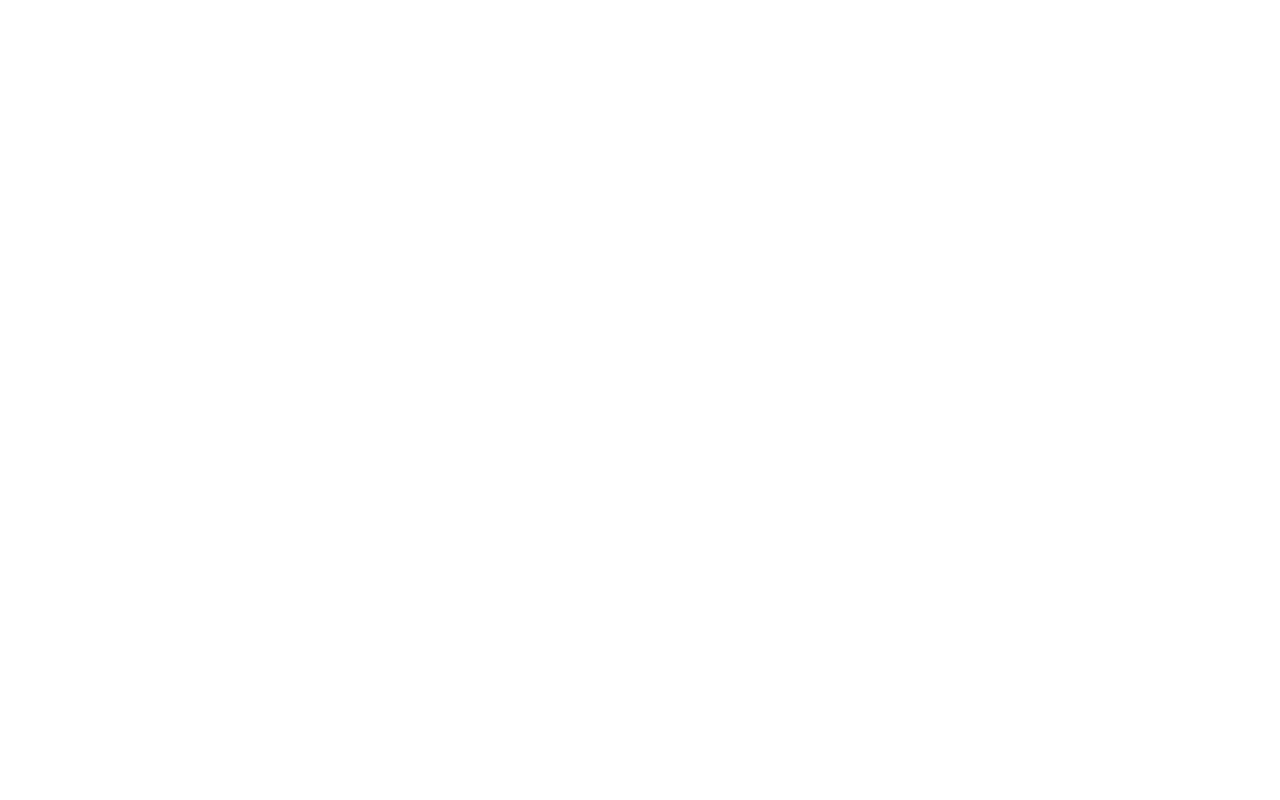
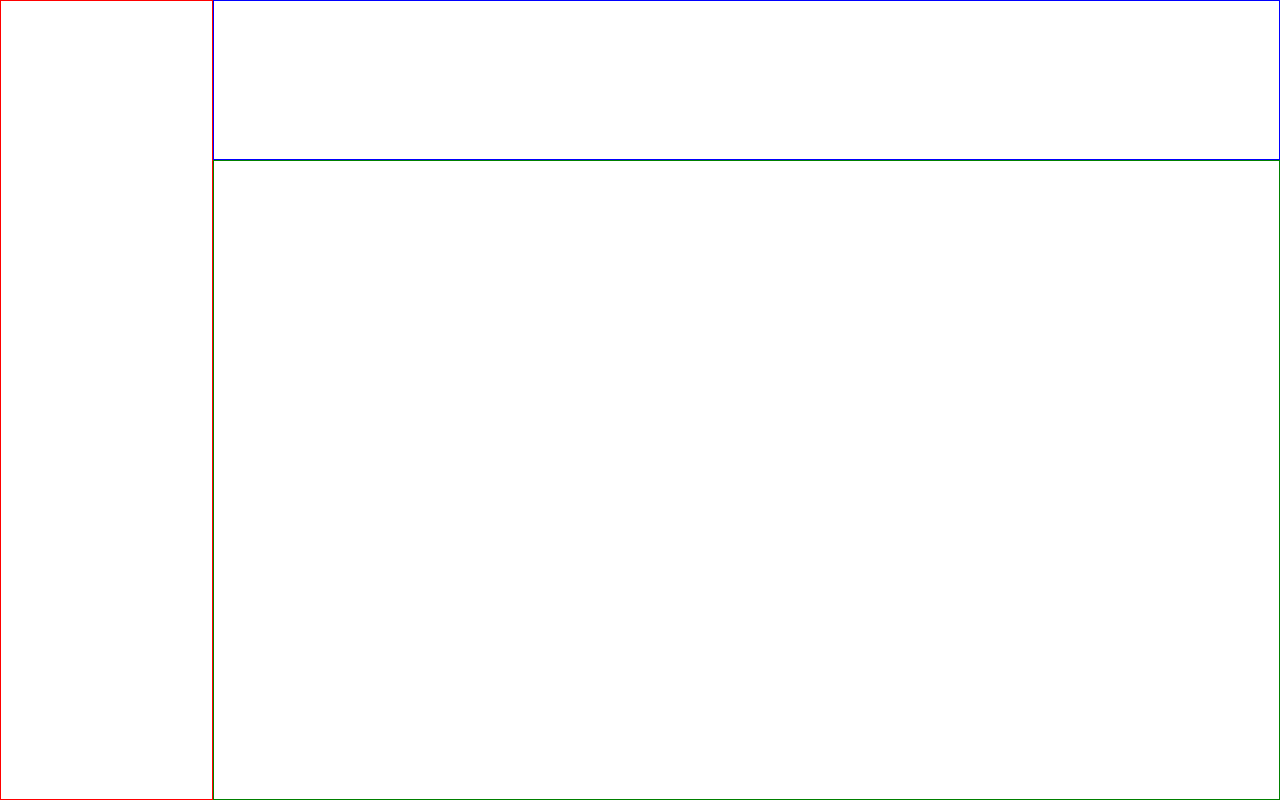
Before and after one commit to Xethyr/Admin-Dashboard, a plain HTML site: page index.html in a window 1280 px wide. Drawn offline with Linux system fonts and the light colour scheme.

Commit message:
Layout of main containers complete.

```diff
--- a/index.html
+++ b/index.html
@@ -1,16 +1,16 @@
 <!DOCTYPE html>
 <html lang="en">
     <head>
-    <meta charset="UTF-8">
-    <meta name="viewport" content="width=device-width, initial-scale=1.0">
+        <meta charset="UTF-8" />
+        <meta name="viewport" content="width=device-width, initial-scale=1.0" />
         <title>Admin Dashboard</title>
-    <link rel="stylesheet" href="./style.css">
+        <link rel="stylesheet" href="./style.css" />
     </head>
     <body>
+        <div class="container">
             <div class="header"></div>
-    <div class="sidebar">
-        <div class="main-nav"></div>
-        <div class="lower-nav"></div>
+            <div class="sidebar"></div>
+            <div class="main"></div>
         </div>
     </body>
 </html>
--- a/style.css
+++ b/style.css
@@ -0,0 +1,27 @@
+body, html {
+    height: 100%;
+    margin: 0;
+}
+
+.container {
+    height: 100%;
+    display: grid;
+    grid-template-columns: 1fr 5fr;
+    grid-template-rows: 1fr 4fr;
+    box-sizing: border-box;
+}
+
+.sidebar {
+    border: 1px solid red;
+    grid-area: 1 / 1 / 3 / 2
+}
+
+.header {
+    border: 1px solid blue;
+    grid-area: 1 / 2 / 2 / 3;
+}
+
+.main {
+    border: 1px solid green;
+    grid-area: 2 / 2 / 3 / 3;
+}
```
Lines whose indentation alone changed are shown as unchanged.
